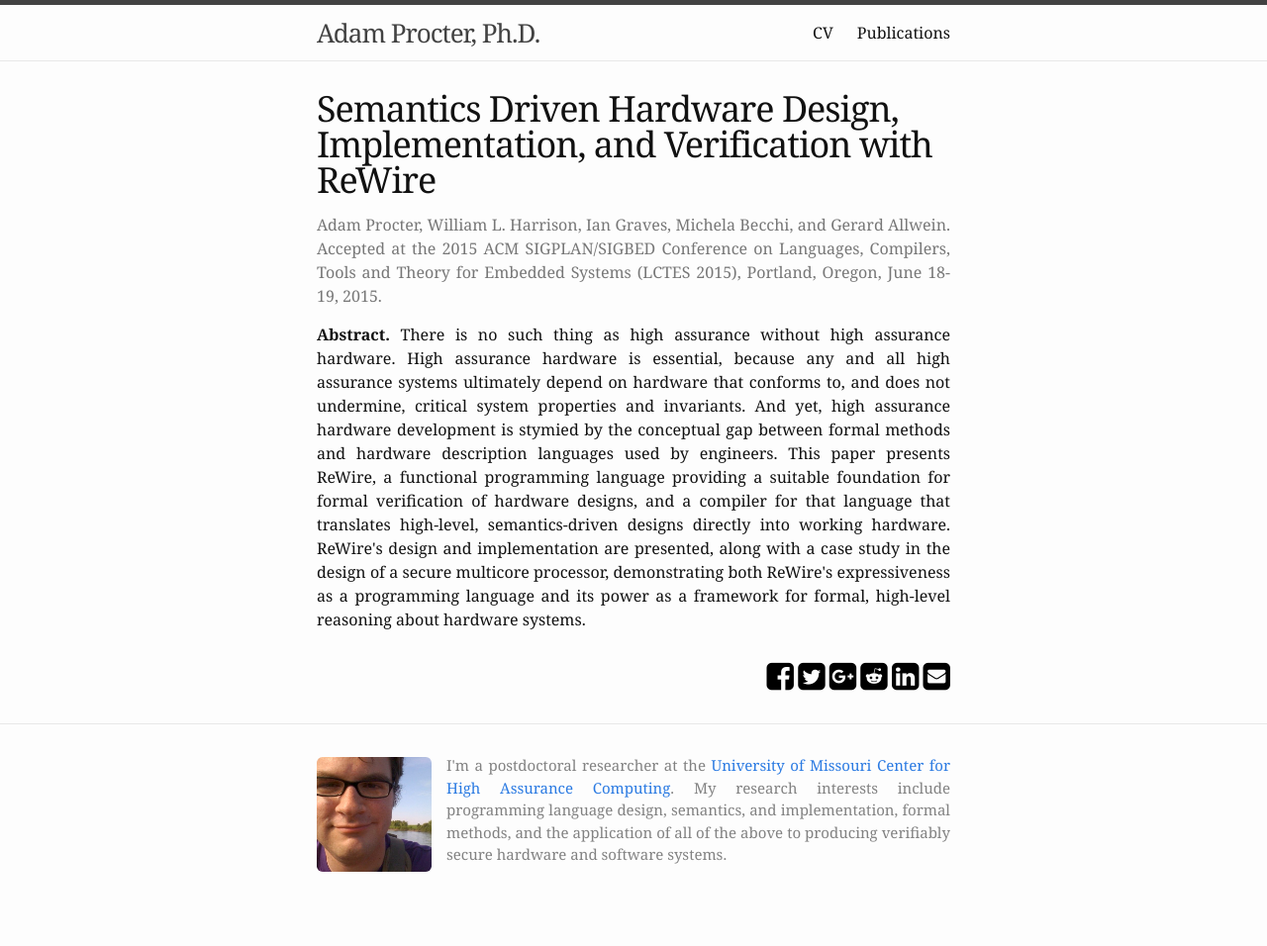
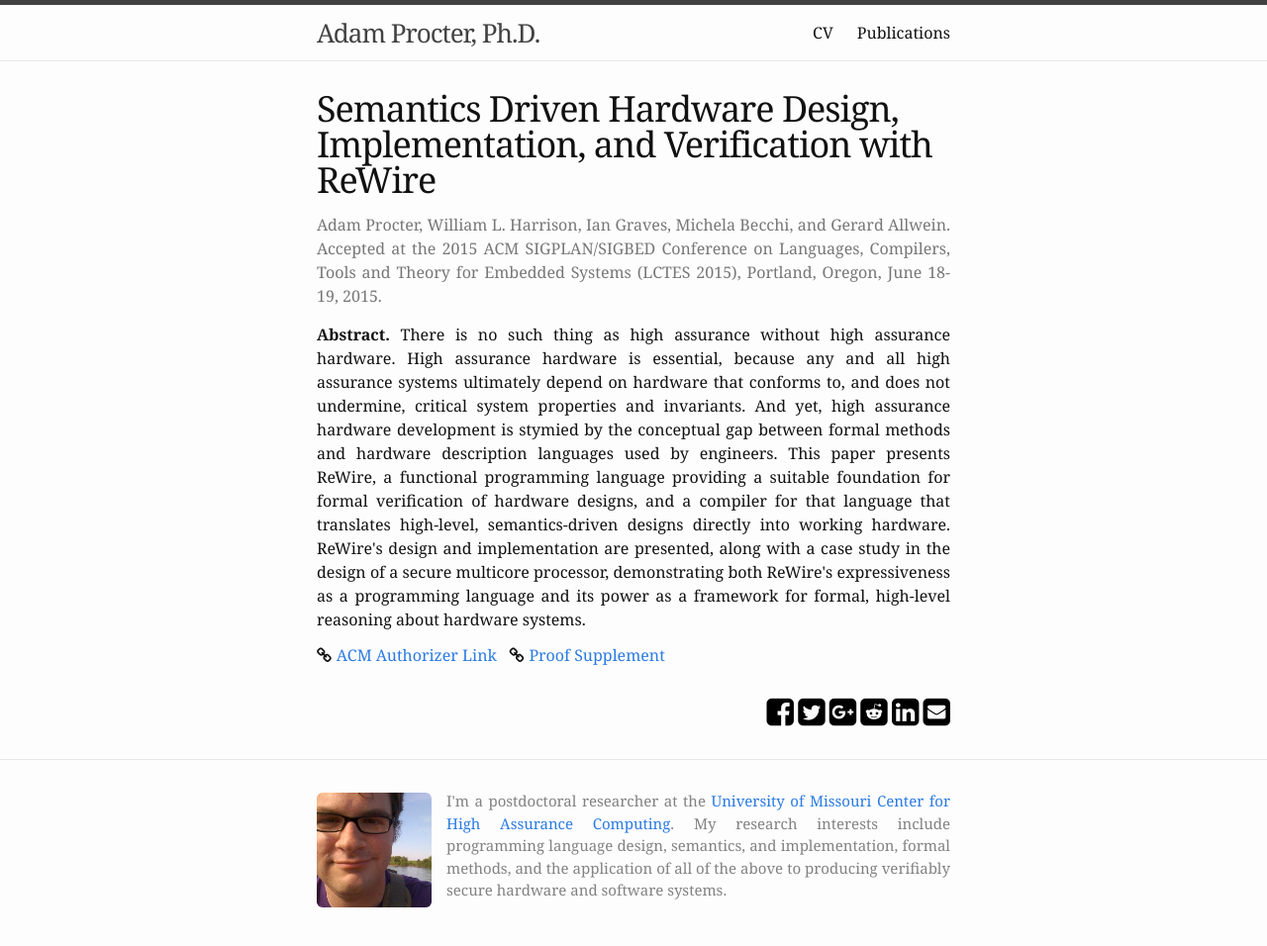
Before and after one commit to aprocter/aprocter.github.io, a Jekyll site: the page built from _publications/2015-lctes.markdown, in a window 1280 px wide. Shown: the whole page at 99% size. Built offline with Jekyll 4.4.1, drawn with Linux system fonts in a browser that asks for light colours; nearby versions of some CDN libraries; before the commit the page ends 920 px from its top, so only the background shows below that.

Commit message:
LCTES supplement

```diff
--- a/_publications/2015-lctes.markdown
+++ b/_publications/2015-lctes.markdown
@@ -18,5 +19,10 @@ abstract: >
  the design of a secure multicore processor, demonstrating both ReWire's
  expressiveness as a programming language and its power as a framework for
  formal, high-level reasoning about hardware systems.
+download-links:
+ - text: ACM Authorizer Link
+   url: 'http://dl.acm.org/authorize?N98699'
+ - text: Proof Supplement
+   url: '/images/LCTES15 Proof Supplement.pdf'
 blank: true
 ---
```
Also changed, not shown: other parts of _publications/2015-lctes.markdown (+1 -0 lines), 1 other file.
